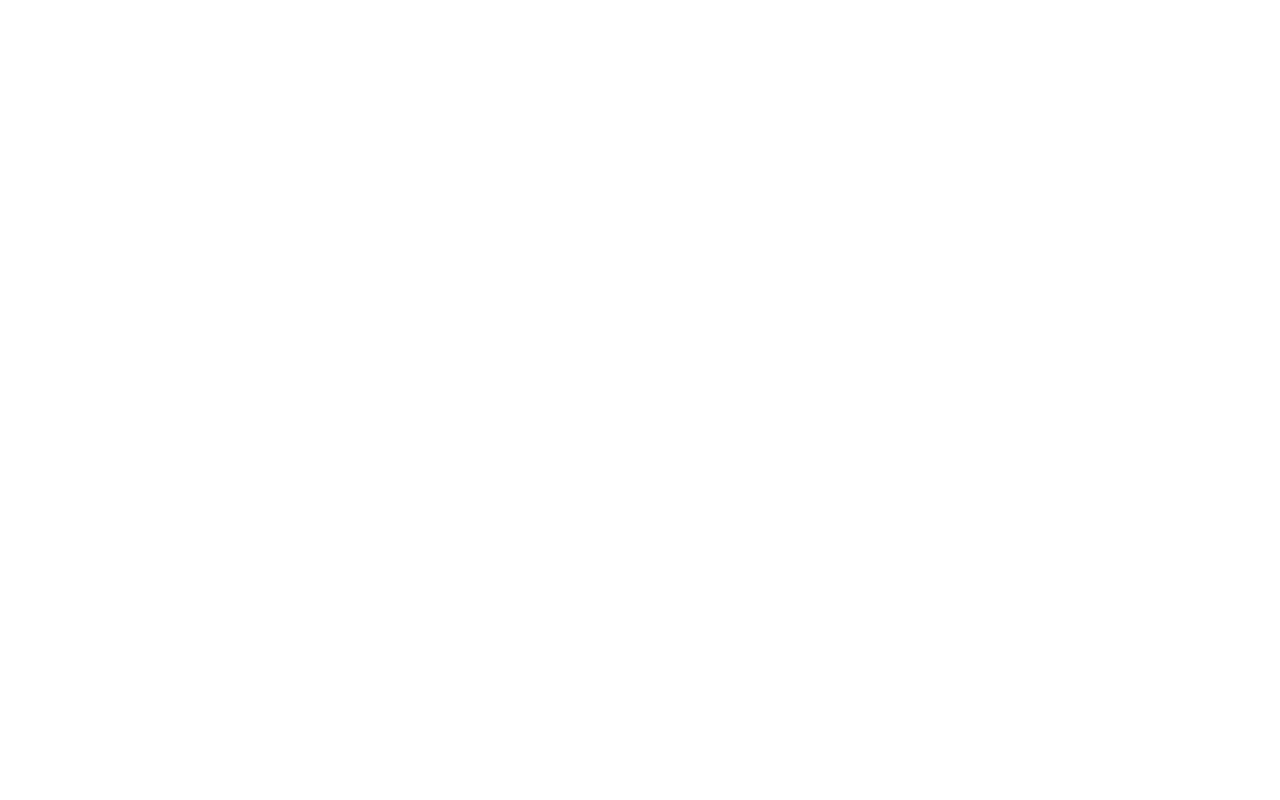
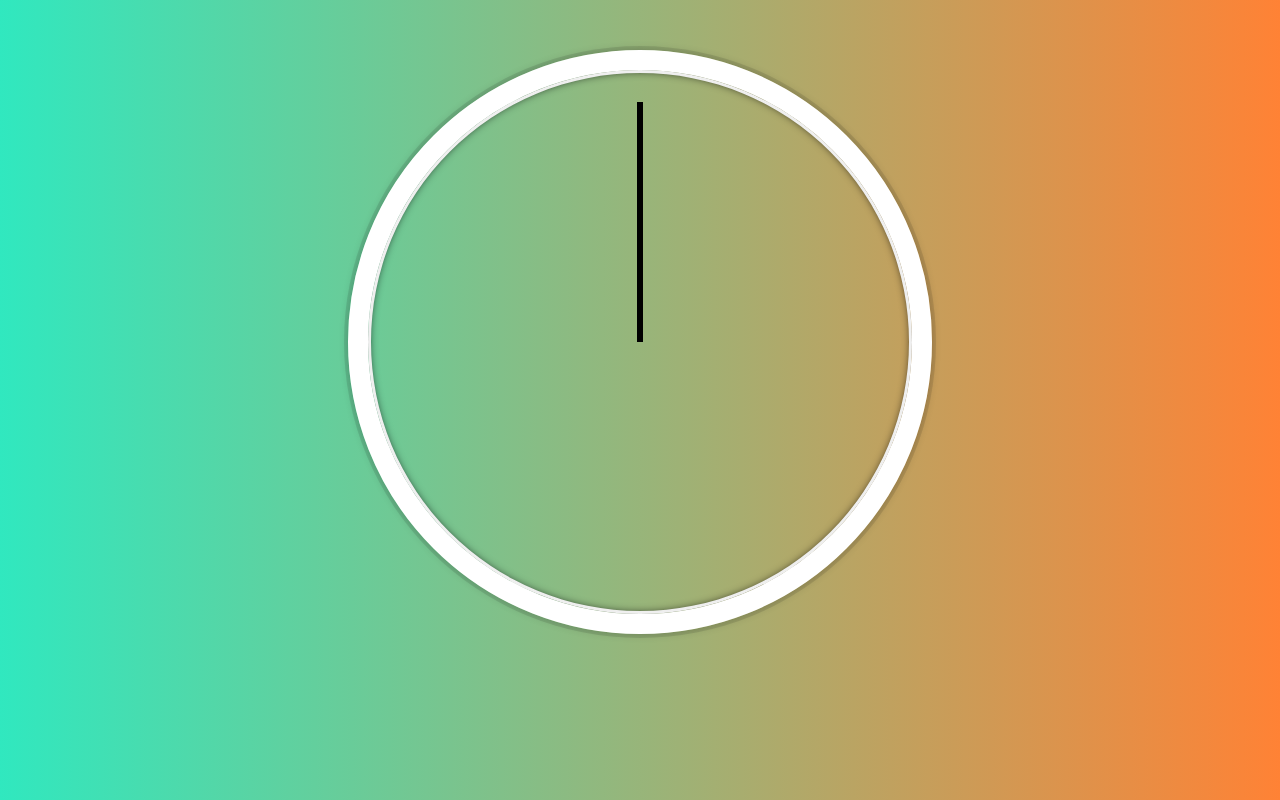
Before and after one commit to angielle/javascript30, a plain HTML site: page 02 - JS and CSS Clock/index.html in a window 1280 px wide. Drawn offline with Linux system fonts and the light colour scheme.

Commit message:
[Day 2] Add styling

```diff
--- a/02 - JS and CSS Clock/index.html
+++ b/02 - JS and CSS Clock/index.html
@@ -3,8 +3,60 @@
 <head>
   <meta charset="UTF-8">
   <title>JS and CSS Clock</title>
+  <style>
+    html {
+      background: #30e8bf;
+      background: -webkit-linear-gradient(to right, #30e8bf, #ff8235);
+      background: linear-gradient(to right, #30e8bf, #ff8235);
+    }
+    body {
+      margin: 0;
+      display: flex;
+      flex: 1;
+      align-items: center;
+    }
+    .clock {
+      width: 30rem;
+      height: 30rem;
+      border: 20px solid white;
+      border-radius: 50%;
+      margin: 50px auto;
+      position: relative;
+      padding: 2rem;
+      box-shadow:
+        0 0 0 4px rgba(0,0,0,0.1),
+        inset 0 0 0 3px #EFEFEF,
+        inset 0 0 10px black,
+        0 0 10px rgba(0,0,0,0.2);
+    }
+    .clock-face {
+      position: relative;
+      width: 100%;
+      height: 100%;
+      transform: translateY(-3px); /* account for the height of the clock hands */
+    }
+    .hand {
+      width: 50%;
+      height: 6px;
+      background: black;
+      position: absolute;
+      top: 50%;
+      transform-origin: 100%;
+      transform: rotate(90deg);
+      transition: all 0.05s;
+      transition-timing-function: cubic-bezier(0.1, 2.7, 0.58, 1);
+    }
+
+  </style>
 </head>
 <body>
+  <div class="clock">
+    <div class="clock-face">
+      <div class="hand hour-hand"></div>
+      <div class="hand min-hand"></div>
+      <div class="hand second-hand"></div>
+    </div>
+  </div>
 
 </body>
 <script>
```
